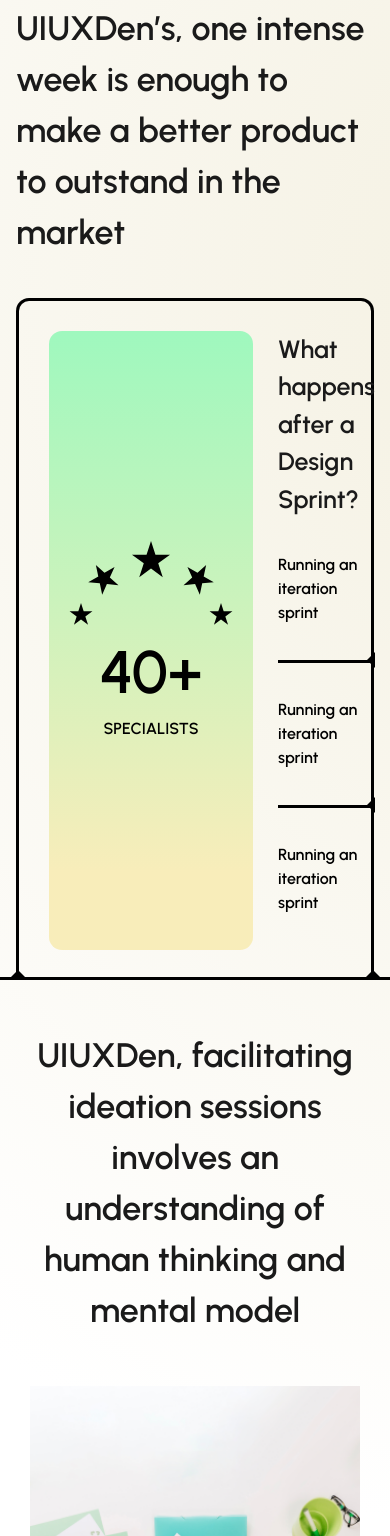
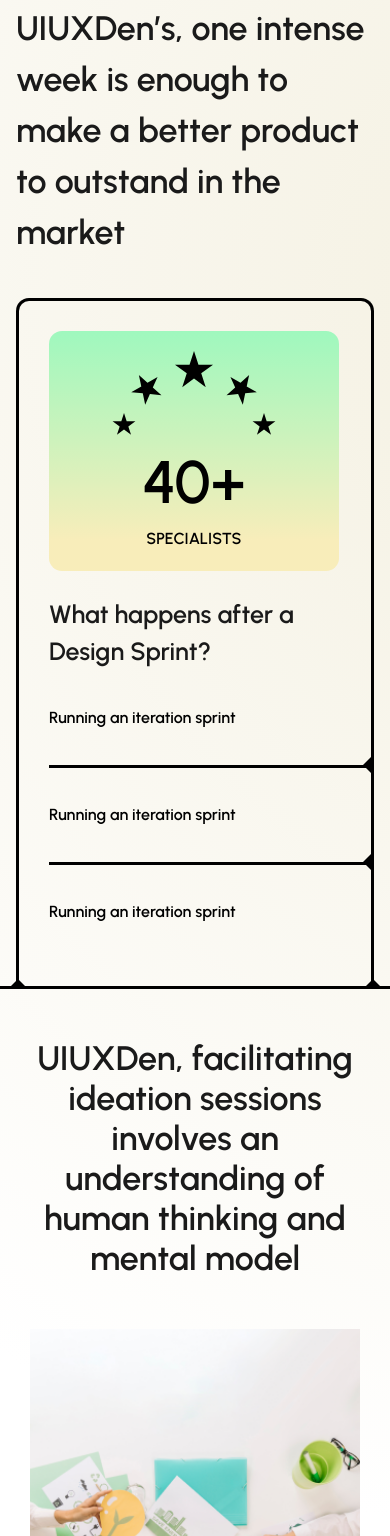
Before and after one commit to rtksng/uiuxden, a React (Vite) app: page /uiuxdenred/design-sprint in a window 390 px wide. Shown: the part 3499-5035 px from the top of the page. Built offline with nearby package versions, Linux system fonts and the light colour scheme.

Commit message:
responsive screen done

```diff
--- a/src/components/Tabs2.tsx
+++ b/src/components/Tabs2.tsx
@@ -31,7 +31,7 @@
     return (
         <div className="flex flex-col md:flex-row justify-center py-5 sm:py-[60px] lg:pt-[60px] lg:pb-[140px]">
             <div className="relative min-w-[50%] sm:gap-[40px] flex flex-col md:items-end items-center before:content-[''] before:absolute before:w-[100%] md:before:w-[1px]
-before:h-[1px] md:before:h-[100%] before:bottom-0 md:before:right-0 before:border-t before:md:border-r before:border-[#6e6a6a] pb-12 md:pb-0 md:pe-[70px] hidden sm:block">
+before:h-[1px] md:before:h-[100%] before:bottom-0 md:before:right-0 before:border-t before:md:border-r before:border-[#6e6a6a] pb-12 md:pb-0 md:pe-[70px] hidden sm:flex">
                 {tabs.map((tab, index) => (
                     <button
                         className={
--- a/src/index.css
+++ b/src/index.css
@@ -1673,6 +1673,9 @@
   .humanthinkimage-sec .image-box {
     width: 100%;
   }
+  .custom-specialistsec .specialistsec-boxoutter .specialistsec-box .star-boxoutter {
+  max-width: 90%;
+}
 }
 
 
--- a/src/pages/DesignSprint.tsx
+++ b/src/pages/DesignSprint.tsx
@@ -341,7 +341,7 @@
 
               <div className="grid upperbox-sec grid-cols-12 gap-5 mt-10 lg:mt-20">
                 {/* --- Box 1 --- */}
-                <div className="col-span-4 ">
+                <div className="col-span-4 w-full sm:w-auto">
                   <div className="standout-box relative">
                     <p className="text-lg lg:text-xl ">
                       Distraction-free environment
@@ -350,7 +350,7 @@
                 </div>
 
                 {/* --- Box 2 --- */}
-                <div className="col-span-4 ">
+                <div className="col-span-4 w-full sm:w-auto">
                   <div className="standout-box relative">
                     <p className="text-lg lg:text-xl">
                       Collaborative Workshops
@@ -359,7 +359,7 @@
                 </div>
 
                 {/* --- Box 3 --- */}
-                <div className="col-span-4 ">
+                <div className="col-span-4 w-full sm:w-auto">
                   <div className="standout-box relative">
                     <p className="text-lg lg:text-xl">
                       Align towards a common goal
@@ -413,7 +413,7 @@
             <div className="col-span-12 lg:col-span-6 xl:col-span-5 specialistsec-wrapper relative">
 
               <div className="specialistsec-boxoutter">
-                <div className="specialistsec-box flex gap-[25px]">
+                <div className="specialistsec-box flex gap-[25px] flex-col sm:flex-row">
                   <div className="star-boxoutter flex flex-col justify-center items-center">
                     <div className="star-box flex items-center justify-center">
                       <svg width="164" height="86" viewBox="0 0 164 86" fill="none" xmlns="http://www.w3.org/2000/svg">
@@ -454,7 +454,7 @@
 
         <div className="human-thinksec pt-[50px] md:pt-[100px] lg:pt-[150px]">
           <Container>
-            <p className="text-[34px] lg:text-[48px] xl:text-[56px] 2xl:text-[60px] text-[#1A1A1A] font-semibold text-center max-w-[1240px] mx-auto mb-[20px] md:mb-[100px]">
+            <p className="text-[34px] lg:text-[48px] xl:text-[56px] 2xl:text-[60px] text-[#1A1A1A] font-semibold text-center max-w-[1240px] mx-auto mb-[20px] md:mb-[100px] sm:leading-[50px] lg:leading-[80px] leading-[40px]">
               UIUXDen, facilitating ideation sessions
               involves an understanding of human thinking and mental model
             </p>
```
